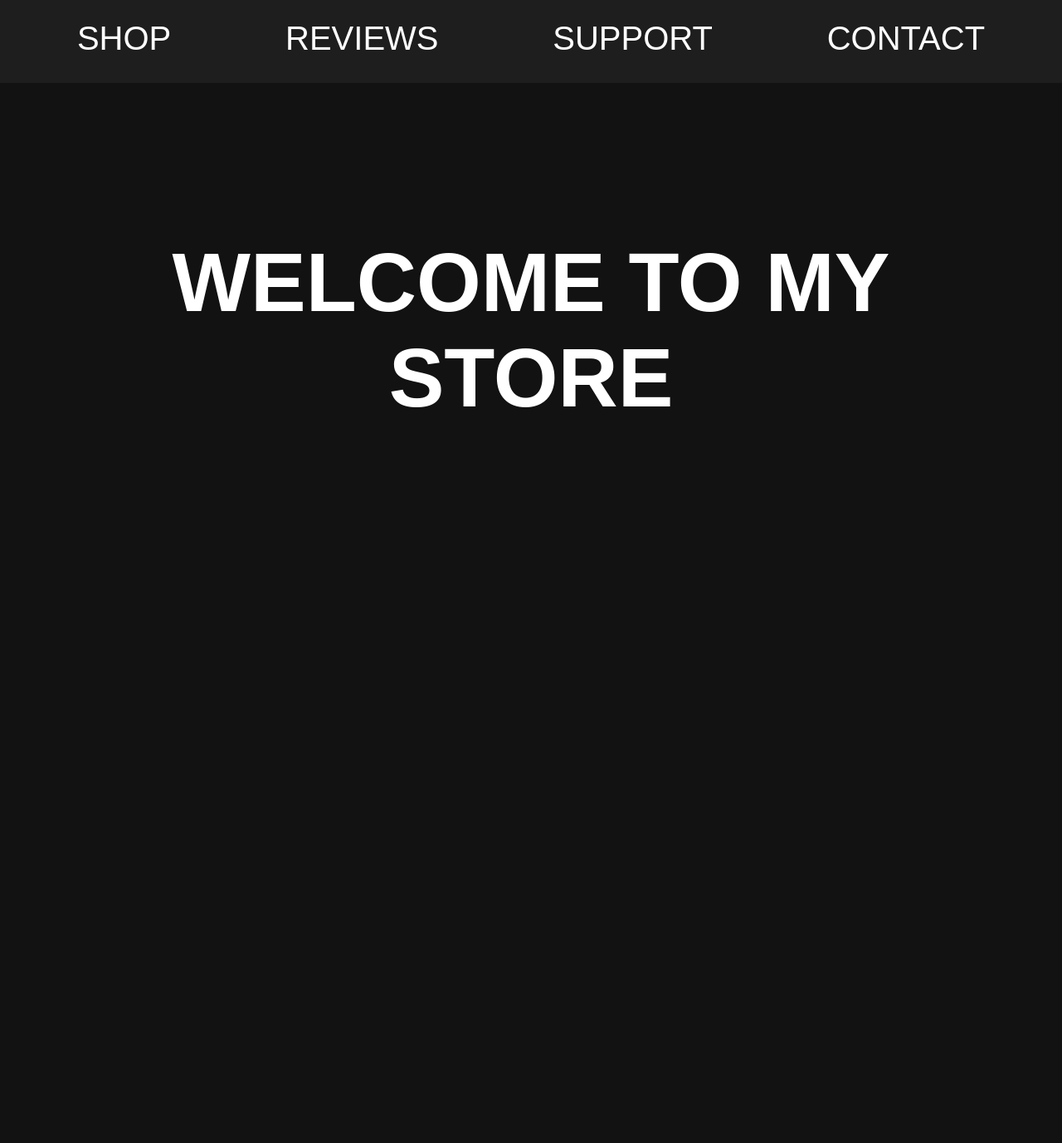
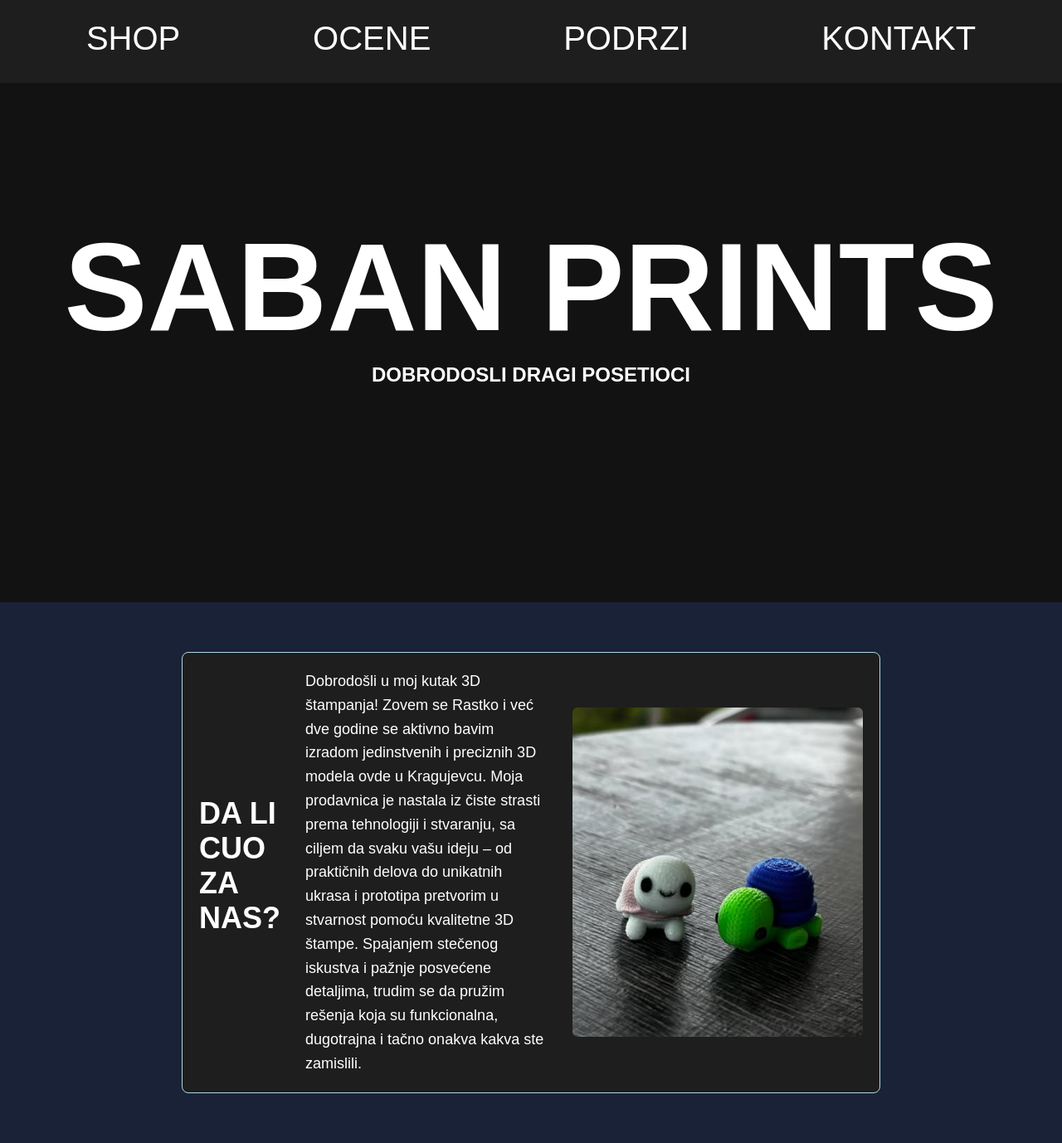
Before and after one commit to camparevic22/site-for-friend-, a plain HTML site: page index.html in a window 1280 px wide. Shown: the whole page at 83% size. Before the commit the page ends 800 px from the top, so only its background shows below. Drawn offline with Linux system fonts and the light colour scheme.

Commit message:
verzija 2 dodao shop, dodati reviews, donations i contact

```diff
--- a/index.html
+++ b/index.html
@@ -14,20 +14,45 @@
         <nav class=nav__text>
 
             <a href='#shop'>SHOP</a>
-            <a href='#reviews'>REVIEWS</a>
-            <a href='#support'>SUPPORT</a>
-            <a href='#contact'>CONTACT</a>
+            <a href='#reviews'>OCENE</a>
+            <a href='#support'>PODRZI</a>
+            <a href='#contact'>KONTAKT</a>
 
         </nav>
 
     </header>
 
-    <section class = 'main' id = "main__text">
+    <section class = 'main' >
 
         <main class = "mtext">
-            <h1>WELCOME TO MY STORE</h1>
+            <h1>SABAN PRINTS</h1>
         </main>
 
+        <div class = 'submain'>
+
+                <h3>DOBRODOSLI DRAGI POSETIOCI</h3>
+
+        </div>
+
+    </section>
+
+
+    <section id = 'shop'>
+        <div class = 'container'>
+        <div class = 'shop__box'>
+
+            <h1 class = 'main__shop'>DA LI CUO ZA NAS?</h1>
+            <p class = 'sub__shop'>Dobrodošli u moj kutak 3D štampanja! Zovem se Rastko i već dve godine se aktivno bavim izradom jedinstvenih i preciznih 3D modela ovde u Kragujevcu.
+                Moja prodavnica je nastala iz čiste strasti prema tehnologiji i stvaranju, sa ciljem da svaku vašu ideju – od praktičnih delova do unikatnih ukrasa i prototipa
+                pretvorim u stvarnost pomoću kvalitetne 3D štampe.
+                Spajanjem stečenog iskustva i pažnje posvećene detaljima,
+                trudim se da pružim rešenja koja su funkcionalna,
+                dugotrajna i tačno onakva kakva ste zamislili.</p>
+
+            <img src = 'Screenshot 2026-06-20 213506.png' alt = 'moji printovi' class = 'photo'>
+
+        </div>
+</div>
     </section>
 
 
--- a/style.css
+++ b/style.css
@@ -6,7 +6,6 @@ body
     font-family: fantasy;
     color: #ffffff;
 }
-
 
 .header__box
 {
@@ -29,22 +28,104 @@ body
 {
     text-decoration: none;
     color: #ffffff;
-
     font-size: 40px;
     font-weight: 500;
+}
 
+.nav__text a:hover
+{
+    color: #add8e6;
+    transition: 0.3s;
+}
 
+.main
+{
+    display: flex;
+    flex-direction: column;
+    align-items: center;
+    padding-top: 60px;
+    padding-bottom: 60px;
+    gap: 5px;
 }
+
 .mtext
 {
-    margin: auto;
-    padding: 100px;
+    margin: 0px;
     text-align: center;
-
+    padding-top: 100px;
 }
 
 .mtext h1
 {
     text-align: center;
-    font-size: 100px;
+    font-size: 150px;
+    margin: 0px;
 }
+
+.submain
+{
+    margin: 0px;
+    text-align: center;
+    padding-bottom: 200px;
+}
+
+.submain h3
+{
+    text-align: center;
+    font-size: 24px;
+    margin: 0px;
+}
+
+#shop
+{
+    background-color: #1a2238;
+    padding: 60px 0px;
+}
+
+.shop__box
+{
+    display: flex;
+    align-items: center;
+    justify-content: space-between;
+    gap: 30px;
+
+}
+
+.shop__text
+{
+    flex: 1;
+}
+
+.main__shop
+{
+    margin: 0px 0px 15px 0px;
+    font-size: 36px;
+}
+
+.sub__shop
+{
+    margin: 0px;
+    font-size: 18px;
+    line-height: 1.6;
+}
+
+.photo
+{
+    flex: 1;
+    width: 100%;
+    max-width: 350px;
+    height: auto;
+    border-radius: 6px;
+    display: block;
+}
+
+.container
+{
+    width: 90%;
+    max-width: 800px;
+    margin: 0 auto;
+    padding: 20px;
+    background-color: #1E1E1E;
+    border-radius: 8px;
+    border: 1px solid #add8e6;
+}
```
Also changed, not shown: Screenshot 2026-06-20 213506.png (added).
